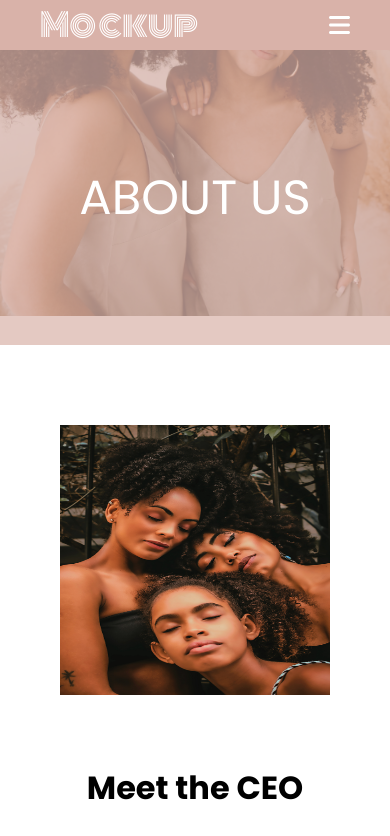
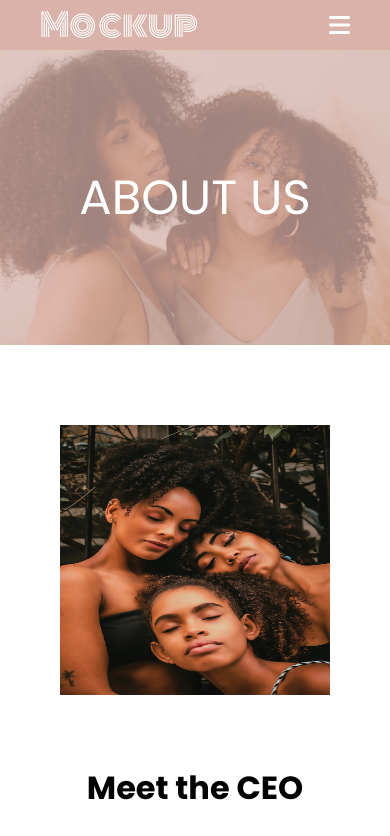
Before and after one commit to tsb314/ecommerce, a Next.js app: page /about in a window 390 px wide. Shown: the top 836 px of the page. Built offline with nearby package versions, Linux system fonts and the light colour scheme.

Commit message:
testing responsive images

```diff
--- a/styles/About.module.css
+++ b/styles/About.module.css
@@ -75,9 +75,9 @@
     .container{
         height: 350vh;
     }
-    .bannerContainer{
+    /* .bannerContainer{
         background-position: 50% 110%;
-    }
+    } */
     .bannerText{
         font-size: 3rem;
     }
```
